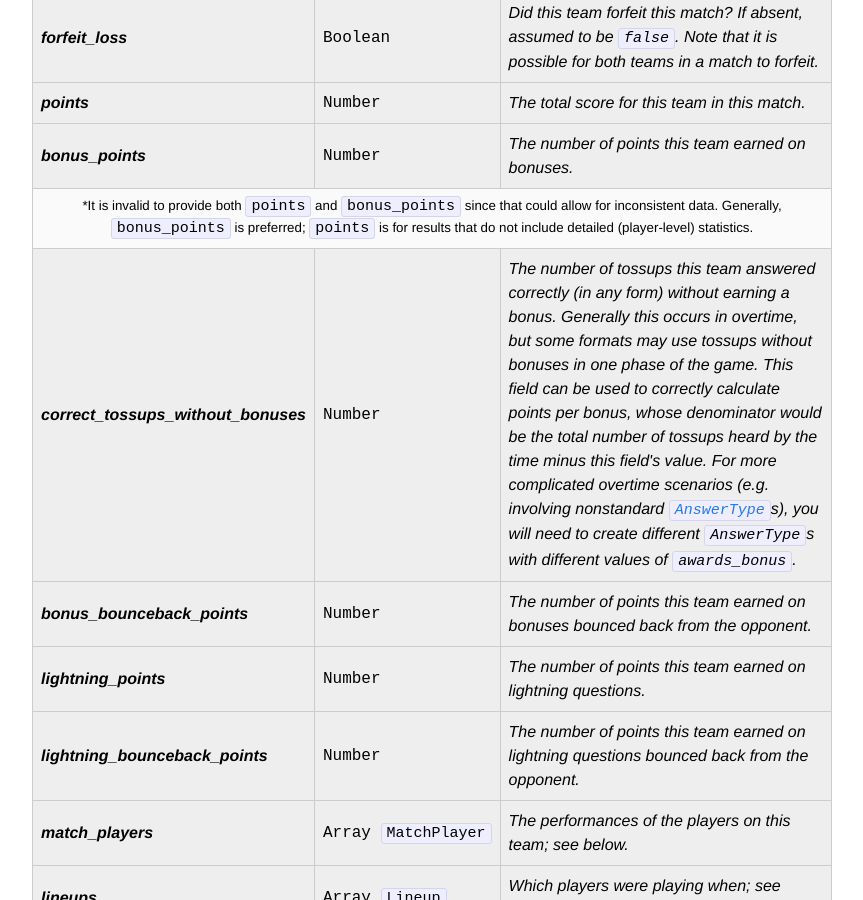
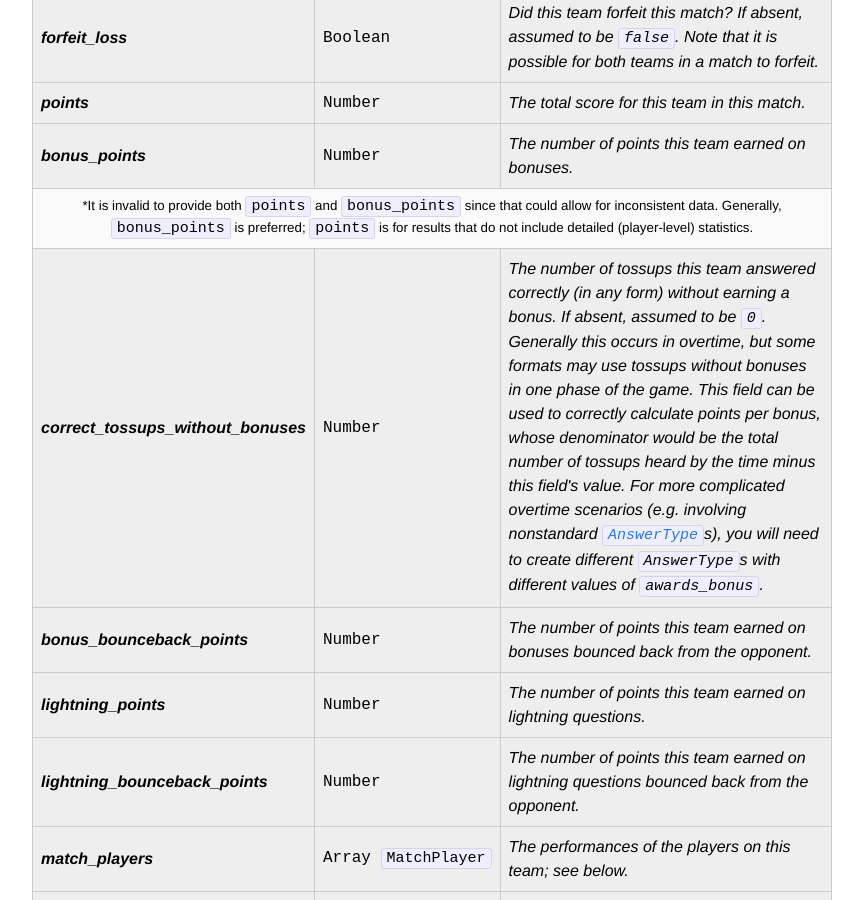
Before and after one commit to quizbowl/schema, a Jekyll site: the page built from match.md, in a window 1280 px wide and 900 px high, scrolled down 1275 px. Shown: the whole window, without its empty margins (208-1071 px from the left). Built offline with Jekyll 4.4.1, drawn with Linux system fonts in a browser that asks for light colours.

Commit message:
Explain default for correct_tossups_without_bonuses

```diff
--- a/match.md
+++ b/match.md
@@ -103,7 +103,7 @@ If a `Match` includes `Lineup` objects on its `MatchTeam` objects and includes `
   <tr class="optional">
     <th>correct_tossups_without_bonuses</th>
     <td class="type">Number</td>
-    <td>The number of tossups this team answered correctly (in any form) without earning a bonus. Generally this occurs in overtime, but some formats may use tossups without bonuses in one phase of the game. This field can be used to correctly calculate points per bonus, whose denominator would be the total number of tossups heard by the time minus this field's value. For more complicated overtime scenarios (e.g. involving nonstandard <code><a href="{{ site.baseurl }}/answer_type">AnswerType</a></code>s), you will need to create different <code>AnswerType</code>s with different values of <code>awards_bonus</code>.</td>
+    <td>The number of tossups this team answered correctly (in any form) without earning a bonus. If absent, assumed to be <code>0</code>. Generally this occurs in overtime, but some formats may use tossups without bonuses in one phase of the game. This field can be used to correctly calculate points per bonus, whose denominator would be the total number of tossups heard by the time minus this field's value. For more complicated overtime scenarios (e.g. involving nonstandard <code><a href="{{ site.baseurl }}/answer_type">AnswerType</a></code>s), you will need to create different <code>AnswerType</code>s with different values of <code>awards_bonus</code>.</td>
   </tr>
   <tr class="optional">
     <th>bonus_bounceback_points</th>
```
